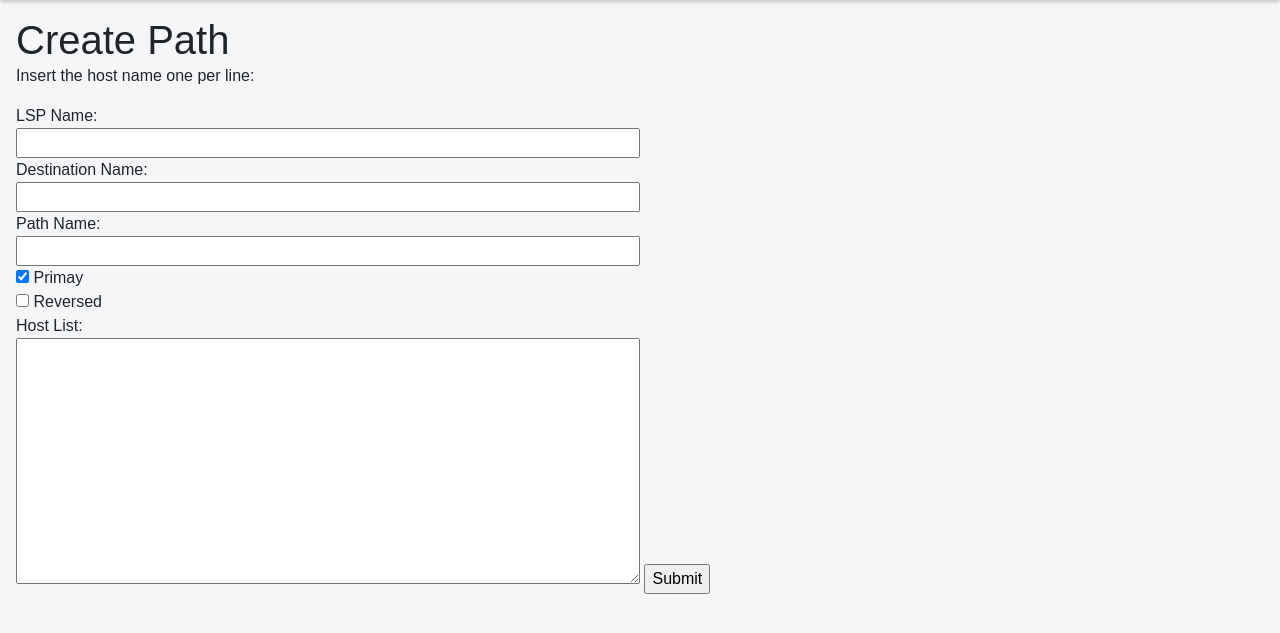
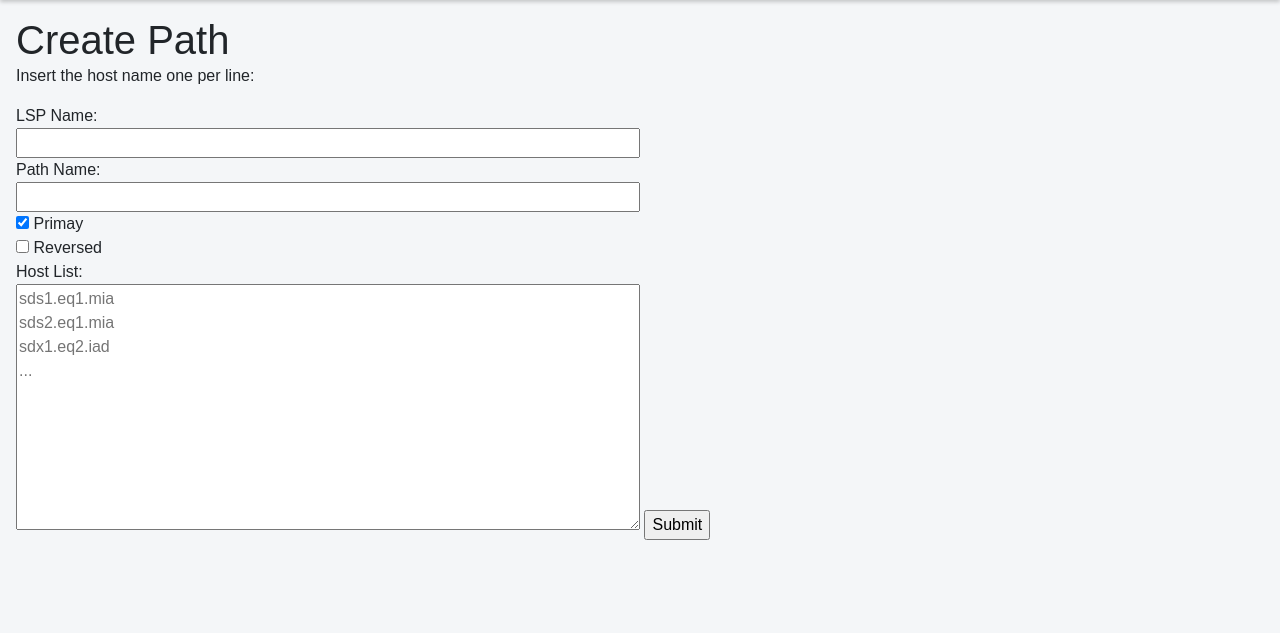
Before and after one commit to hvide/ixrtools, a Django app: page /create_path.html in a window 1280 px wide. Shown: the part 56-689 px from the top of the page. Run offline with Django 4.2, Linux system fonts and the light colour scheme.

Commit message:
feature: removed redundant destination input

```diff
--- a/rsvp/modules/rsvpclient.py
+++ b/rsvp/modules/rsvpclient.py
@@ -1,5 +1,5 @@
 import typing
-
+import os
 from .nmsclient import NmsClient
 
 import logging
@@ -8,6 +8,9 @@ from .utils import jinja2_load, resolve
 from pprint import pprint
 
 logger = logging.getLogger()
+
+DIR = os.path.dirname(os.path.realpath(__file__)) + '/'
+
 
 class RsvpClient(NmsClient):
     def __init__(self, api_key: str, base_url: str, verify: bool = True):
@@ -188,7 +191,7 @@ class RsvpClient(NmsClient):
 
         logging.info(hops)
         path['hops'] = hops
-        template = jinja2_load("/Users/dgilardoni/PycharmProjects/ixrtools/rsvp/modules/rsvp_path.j2")
+        template = jinja2_load(DIR + "/rsvp_path.j2")
         t = template.render(path)
         lines = t.split("\n")
         return lines
@@ -202,7 +205,7 @@ class RsvpClient(NmsClient):
             'destination': destination,
         }
 
-        template = jinja2_load("/Users/dgilardoni/PycharmProjects/ixrtools/rsvp/modules/rsvp_lsp.j2")
+        template = jinja2_load(DIR + "/rsvp_lsp.j2")
         t = template.render(data)
         lines = t.split("\n")
         return lines
@@ -220,7 +223,7 @@ class RsvpClient(NmsClient):
             'pri_sec': pri_sec,
         }
 
-        template = jinja2_load("/Users/dgilardoni/PycharmProjects/ixrtools/rsvp/modules/attach_path_to_lsp.j2")
+        template = jinja2_load(DIR + "/attach_path_to_lsp.j2")
         t = template.render(data)
         lines = t.split("\n")
         return lines
--- a/rsvp/modules/utils.py
+++ b/rsvp/modules/utils.py
@@ -2,6 +2,8 @@ import yaml
 import urllib.parse
 import jinja2
 import socket
+import os
+
 
 
 def yml_load(x):
@@ -20,6 +22,5 @@ def jinja2_load(filename):
     with open(filename) as t:
         return jinja2.Template(t.read())
 
-
 def resolve(hostname):
     return socket.gethostbyname(hostname + '.as43531.net')
--- a/rsvp/templates/rsvp/create_path.html
+++ b/rsvp/templates/rsvp/create_path.html
@@ -13,9 +13,6 @@
             <label for="rsvp_lsp_name">LSP Name:</label><br>
             <input type="text" id="rsvp_lsp_name" name="rsvp_lsp_name"><br>
 
-            <label for="rsvp_destination">Destination Name:</label><br>
-            <input type="text" id="rsvp_destination" name="rsvp_destination"><br>
-
             <label for="rsvp_path_name">Path Name:</label><br>
             <input type="text" id="rsvp_path_name" name="rsvp_path_name"><br>
 
@@ -26,7 +23,10 @@
             <label for="reversed">Reversed</label><br>
 
             <label for="host_input_box">Host List:</label><br>
-            <textarea type="text" id="host_input_box" name="host_input_box" cols="20" rows="10"></textarea>
+            <textarea type="text" id="host_input_box" name="host_input_box" cols="20" rows="10" placeholder="sds1.eq1.mia
+sds2.eq1.mia
+sdx1.eq2.iad
+..."></textarea>
             <input type="submit" value="Submit">
 
         </form>
--- a/rsvp/templates/rsvp/search_path.html
+++ b/rsvp/templates/rsvp/search_path.html
@@ -9,7 +9,7 @@
             <form action="{% url 'get_path' %}" method="POST">
                 {% csrf_token %}
                 <label for="rsvp_path_name">Search:</label><br>
-                <input type="text" id="rsvp_path_name" name="rsvp_path_name">
+                <input type="text" id="rsvp_path_name" name="rsvp_path_name" placeholder="to-sds1_cs1_lax-via-CHI">
                 <input type="submit" value="Submit">
             </form>
         </div>
--- a/rsvp/views.py
+++ b/rsvp/views.py
@@ -33,15 +33,12 @@ def get_path(request):
     context = {
         'status': data["status"],
         'data': data,
-        # 'search_string': search_string
     }
-    # pprint(context)
     return render(request, 'rsvp/search_path.html', context)
 
 
 def create_path(request):
 
-    rsvp_destination_box = request.POST.get('rsvp_destination')
     rsvp_lsp_name_box = request.POST.get('rsvp_lsp_name')
     rsvp_path_name_box = request.POST.get('rsvp_path_name')
     host_input_box = request.POST.get('host_input_box')
@@ -53,19 +50,19 @@ def create_path(request):
 
     if host_input_box is not None:
         host_input_box = host_input_box.split("\n")
-        hosts = [x.strip() for x in host_input_box]
+        hosts = [x.strip() for x in host_input_box if x]
 
         if reversed_box:
             hosts.reverse()
 
         result = []
 
-        if rsvp_lsp_name_box and rsvp_destination_box:
-            result = result + rsvp.create_rsvp_lsp(rsvp_lsp_name_box, rsvp_destination_box)
+        if rsvp_lsp_name_box:
+            result = result + rsvp.create_rsvp_lsp(rsvp_lsp_name_box, hosts[-1])
 
         result = result + rsvp.create_rsvp_path(rsvp_path_name_box, hosts)
 
-        if rsvp_lsp_name_box and rsvp_destination_box:
+        if rsvp_lsp_name_box:
             result = result + rsvp.attach_path_to_lsp(rsvp_lsp_name_box, rsvp_path_name_box, primary_box)
 
         context = {
@@ -74,6 +71,4 @@ def create_path(request):
             'result': result
         }
 
-        # pprint(context, width=160)
-
     return render(request, 'rsvp/create_path.html', context)
```
Also changed, not shown: requirements.txt (added, +12 -0 lines).
